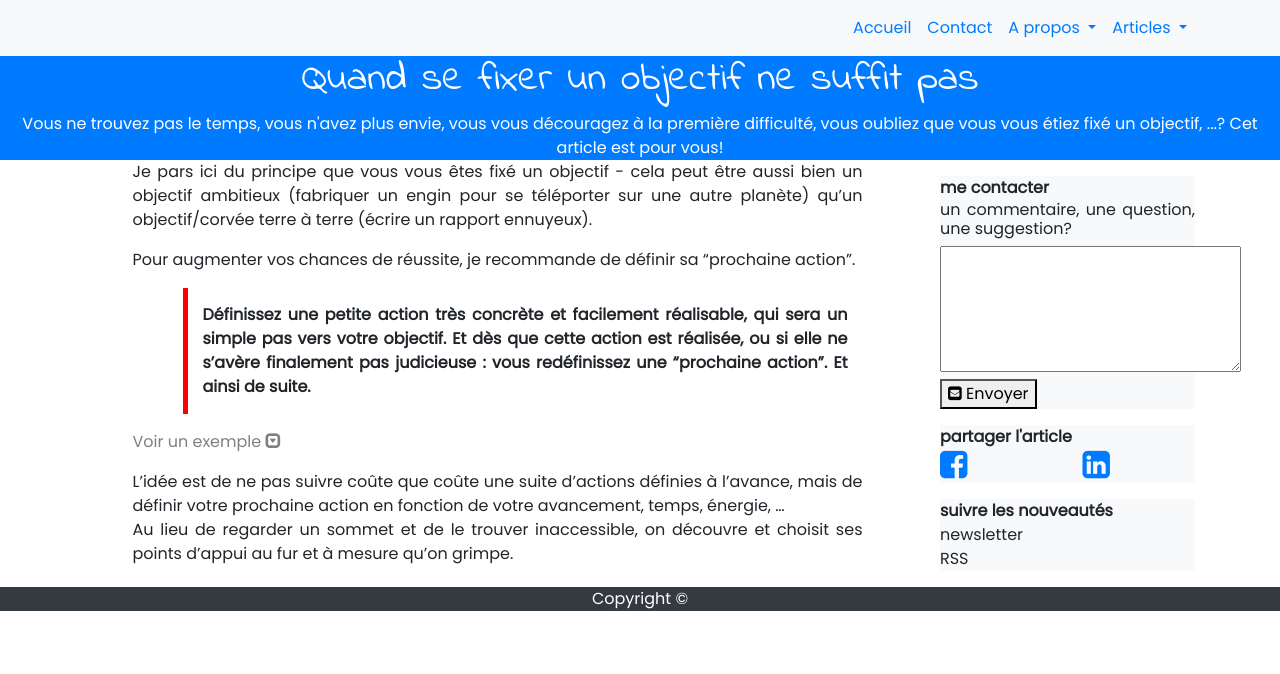
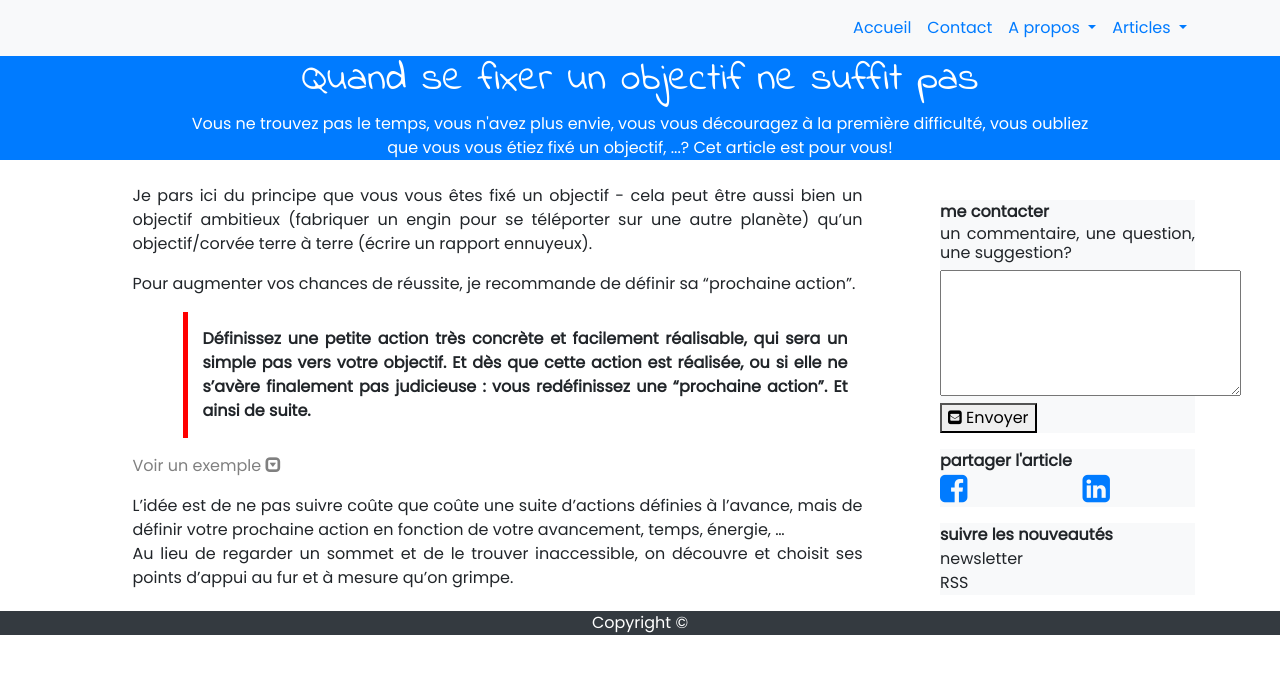
Before and after one commit to OrgaEvolutions/Nathoup.github.io, a Jekyll site: the page built from articles/prochaine_action.html, in a window 1280 px wide. Shown: the top 674 px of the page. Built offline with Jekyll 4.4.1, drawn with Linux system fonts in a browser that asks for light colours; nearby versions of some CDN libraries; some web fonts are replaced.

Commit message:
Update article.html

```diff
--- a/_layouts/article.html
+++ b/_layouts/article.html
@@ -8,12 +8,19 @@
     <h1 style="font-family: 'Indie Flower', cursive;">
      {{ page.title }}
     </h1>
-    {{ page.intro }}
+      <div class="container">
+        <div class="row">
+          <div class="col-md-10 mx-auto">
+            {{ page.intro }}
+          </div>
+        </div>
+     </div>
    </center>
   </div>
 </header>
 
  <!-- Post Content -->
+<br>
 <article>
  <div class="container">
     <div class="row">
```
